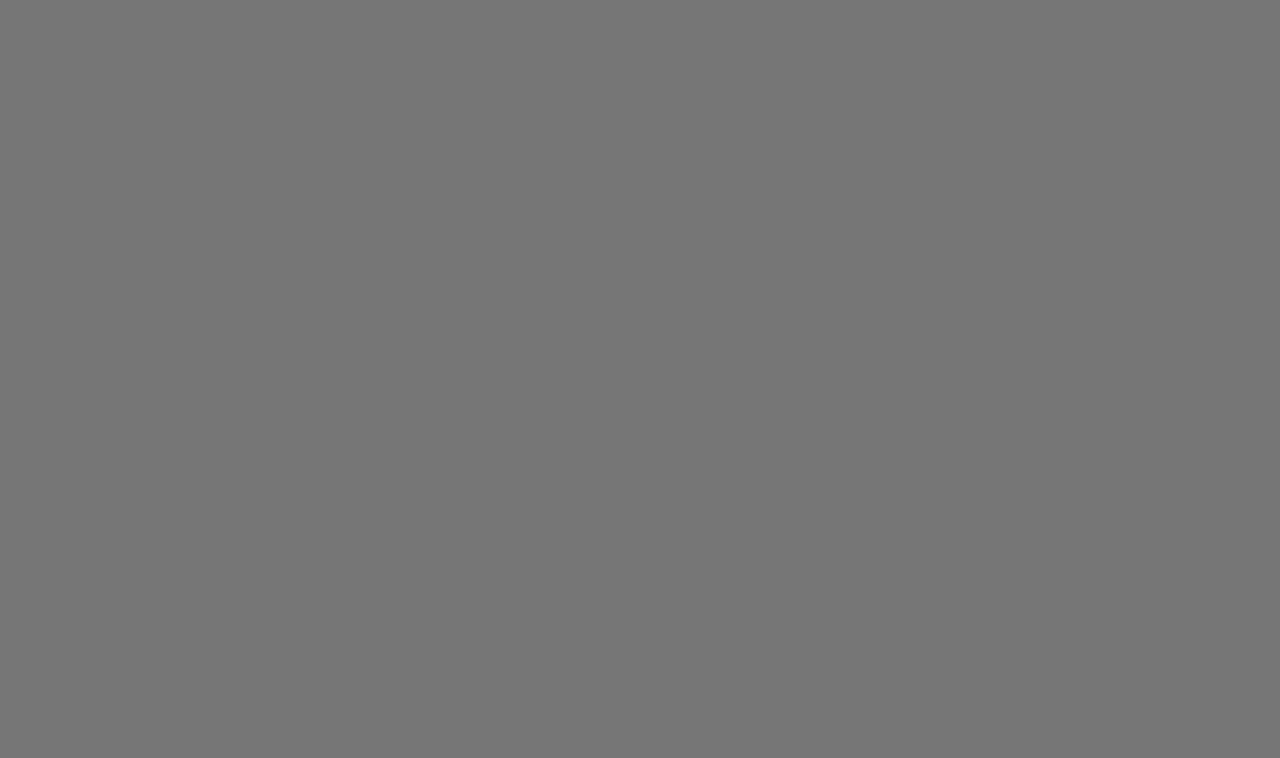
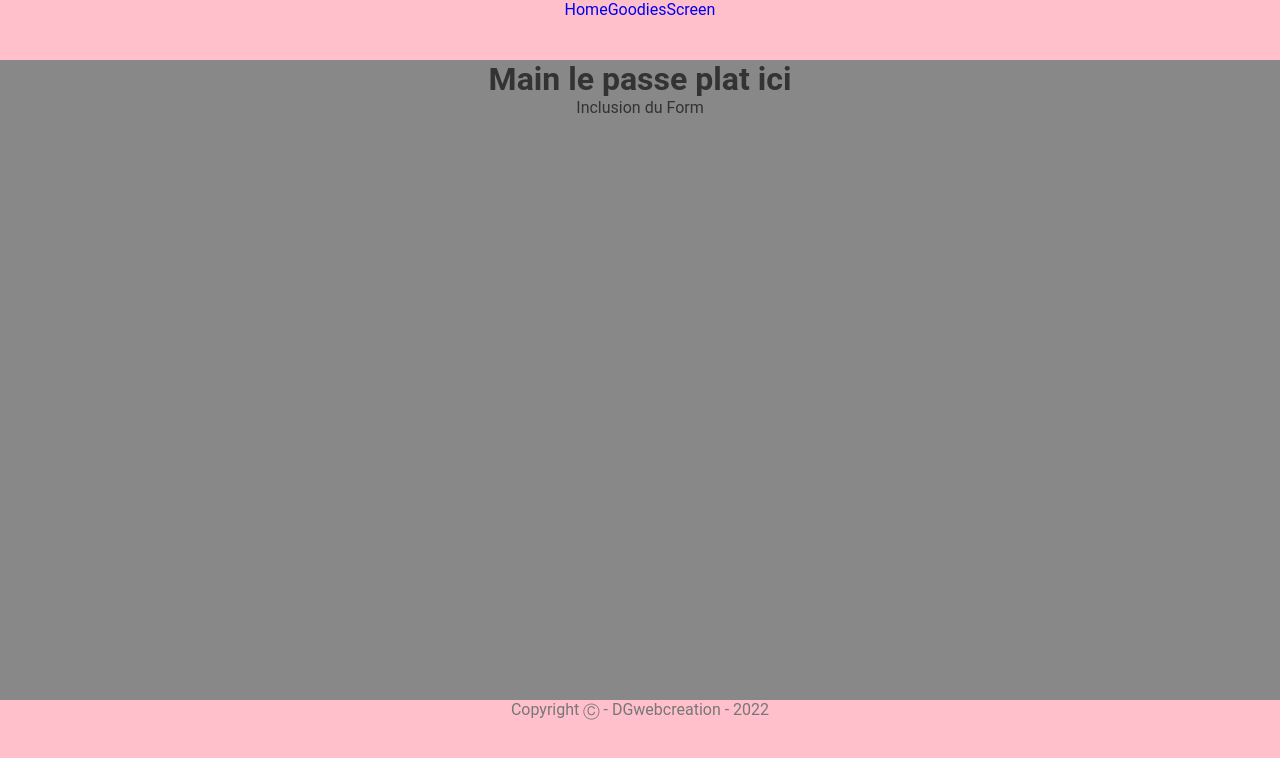
Before and after one commit to letotor/starlove-hackaton, a React (Create React App) app: page /screen3 in a window 1280 px wide. Before the commit this address had no page. Shown: the top 758 px of the page. Built offline with nearby package versions, Linux system fonts and the light colour scheme.

Commit message:
css test et grid template

```diff
--- a/src/App.css
+++ b/src/App.css
@@ -1,22 +1,187 @@
-:root{
-  --primary-color:#333;
-  --secondary-color:#777;
+/*** GENERIQUE BASE ***$*/
 
-  --primary-text:white;
-  --secondary-text:black;
+:root {
+  --primary-1: #3498db;
+  --primary-2: #2980b9;
+  --danger-1: #e74c3c;
+  --danger-2: #c0392b;
+  --success-1: #2ecc71;
+  --success-2: #27ae60;
+  --gray-1: #f6f6f6;
+  --gray-2: #ddd;
+  --gray-3: #34495e;
+  --text-color: #444;
+  --text-primary-color: #ffffff;
+
+  --border: 1px solid var(--gray-2);
+  --border-radius: 4px;
+
+  --font-family: 'Roboto', sans-serif;
+}
+
+/******RESET CSS**********/
+* {
+  box-sizing: border-box;
+  margin: 0;
+
+}
+
+h1,
+h2,
+h3,
+h4 {
+  margin: 0;
+}
+
+ul {
+  list-style: none;
+  padding: 0;
+}
+
+img {
+  max-width: 100%;
+}
+
+a {
+  text-decoration: none;
+}
+/******RESET CSS**********/
+
+
+body {
+   min-height: 100vh;
+  padding: 0;
+  margin: 0;
+  font-family: var(--font-family);
+  color: rgb(255, 255, 255);
+  background-color: white
+}
+
+/*FLEX***/
+.d-flex {
+  display: flex;
+}
+
+.flex-row {
+  flex-direction: row;
+}
+
+.flex-column {
+  flex-direction: column;
+}
+
+.justify-content-center {
+  justify-content: center;
+}
+
+.align-items-center {
+  align-items: center;
+}
+
+.flex-fill {
+  flex: 1 1 auto;
+}
+
+.p-10 {
+  padding: 10px;
+}
+
+.p-20 {
+  padding: 20px;
+}
+
+.px-20 {
+  padding-left: 20px;
+  padding-right: 20px;
+}
+
+.p-30 {
+  padding: 30px;
+}
+
+.m-10 {
+  margin: 10px;
+}
+
+.mb-10 {
+  margin-bottom: 10px;
+}
+
+.mr-10 {
+  margin-right: 10px;
+}
+
+.mr-20 {
+  margin-right: 20px;
 }
 
 
-
-*{
-  margin:0;
-  padding:0;
+.m-20 {
+  margin: 20px;
 }
 
-body{
-  background-color:var(--secondary-color) ;
-  color:var(--primary-text);
+.m-30 {
+  margin: 30px;
 }
+
+/* buttons*/
+
+.btn {
+  padding: 8px 15px;
+  border: 0;
+  border-radius: var(--border-radius);
+  cursor: pointer;
+  font-weight: 500;
+  transition: background-color 0.2s;
+}
+
+.btn-primary {
+  background-color: var(--primary-1);
+  color: var(--text-primary-color);
+
+
+}
+
+.btn-primary:hover {
+  background-color: var(--primary-2);
+}
+
+.btn-danger {
+  background-color: var(--danger-1);
+  color: var(--text-primary-color);
+}
+
+
+.btn-danger:hover {
+  background-color: var(--danger-2);
+}
+
+.app-container {
+  min-height: 100vh;
+  display: grid;
+  grid:
+    "header" 60px
+    "main" minmax(20vh,80vh)
+    "footer" 80px/
+    100%;
+}
+
+.header {
+  grid-area: header;
+}
+
+.main {
+  grid-area: main;
+
+}
+
+.footer {
+  grid-area: footer;
+
+}
+
+/****FN GENERIQUE*/
+
 
 
 .App {
--- a/src/App.js
+++ b/src/App.js
@@ -1,10 +1,9 @@
 import './App.css';
 import { Routes, Route} from "react-router-dom"
 
-import Header from './components/templates/Header';
 import Home from './screen/Home';
 import Goodies from './screen/Goodies';
-
+import Screen3 from './screen/Screen3';
 import './App.css'
 
 
@@ -12,10 +11,11 @@ import './App.css'
 
 function App() {
   return (
-    <div className="App">
+    <div className="App ">
       <Routes>
         <Route path='/' element={<Home />} />
         <Route path='/goodies' element={ <Goodies />} />
+        <Route path='/screen3' element={ <Screen3 />} />
     </Routes>
   </div>
   );
--- a/src/components/templates/Footer.css
+++ b/src/components/templates/Footer.css
@@ -0,0 +1,6 @@
+.footer{
+    background-color: pink;
+    color:#777;
+    min-height:15vh;
+
+}
--- a/src/components/templates/Footer.jsx
+++ b/src/components/templates/Footer.jsx
@@ -1,8 +1,13 @@
 import React from 'react'
+import './Footer.css'
 
-const Footer = () => {
+const Footer = (props) => {
   return (
-    <div>Footer</div>
+    <div>
+      <footer className="footer">
+      <p >Copyright Ⓒ - DGwebcreation - 2022</p>
+    </footer>
+    </div>
   )
 }
 
--- a/src/components/templates/Header.css
+++ b/src/components/templates/Header.css
@@ -0,0 +1,3 @@
+.header{
+    background-color: pink;
+}
--- a/src/components/templates/Header.jsx
+++ b/src/components/templates/Header.jsx
@@ -1,4 +1,5 @@
 import { Link } from 'react-router-dom';
+import './Header.css'
 
 const Header = () => {
     return (
@@ -6,6 +7,7 @@ const Header = () => {
       <nav className="header-links">
         <Link to='/'>Home</Link>
         <Link to='/goodies'>Goodies</Link>
+        <Link to='/screen3'>Screen</Link>
       </nav>
     </header>
     )
--- a/src/components/templates/Main.css
+++ b/src/components/templates/Main.css
@@ -0,0 +1,4 @@
+.main{
+    background-color: #888;
+    color:#333;
+}
--- a/src/components/templates/Main.jsx
+++ b/src/components/templates/Main.jsx
@@ -3,7 +3,7 @@ import './Main.css'
 
 const Main = (props) => {
     return (
-        <div>
+        <div className="main">
            <h1>Main le passe plat ici</h1>
            {props.children}
         </div>
--- a/src/screen/Goodies.jsx
+++ b/src/screen/Goodies.jsx
@@ -5,7 +5,7 @@ import Main from "../components/templates/Main"
 
 const Goodies = () => {
     return(
-        <div>
+        <div className="app-container">
             <Header />
             <Main >
                <Forms/>
--- a/src/screen/Home.css
+++ b/src/screen/Home.css
@@ -0,0 +1,4 @@
+.home{
+    min-height:80vh;
+    background-color: white;
+}
--- a/src/screen/Home.jsx
+++ b/src/screen/Home.jsx
@@ -6,12 +6,12 @@ import Forms from '../components/Forms'
 import './Home.css'
 const Home = () => {
     return(
-        <div className="home">
-            <Header />
-            <Main >
+        <div className="home app-container">
+            <Header className="header"/>
+            <Main  className="main" >
                <Forms/>
-            </Main>
-            <Footer />
+            </Main >
+            <Footer className="footer"/>
         </div>
     )
 }
--- a/src/screen/Screen3.jsx
+++ b/src/screen/Screen3.jsx
@@ -7,7 +7,7 @@ import Main from "../components/templates/Main"
 
 const Screen3 = () => {
   return (
-    <div>
+    <div className='app-container'>
         <Header />
             <Main >
                <Forms/>
```
